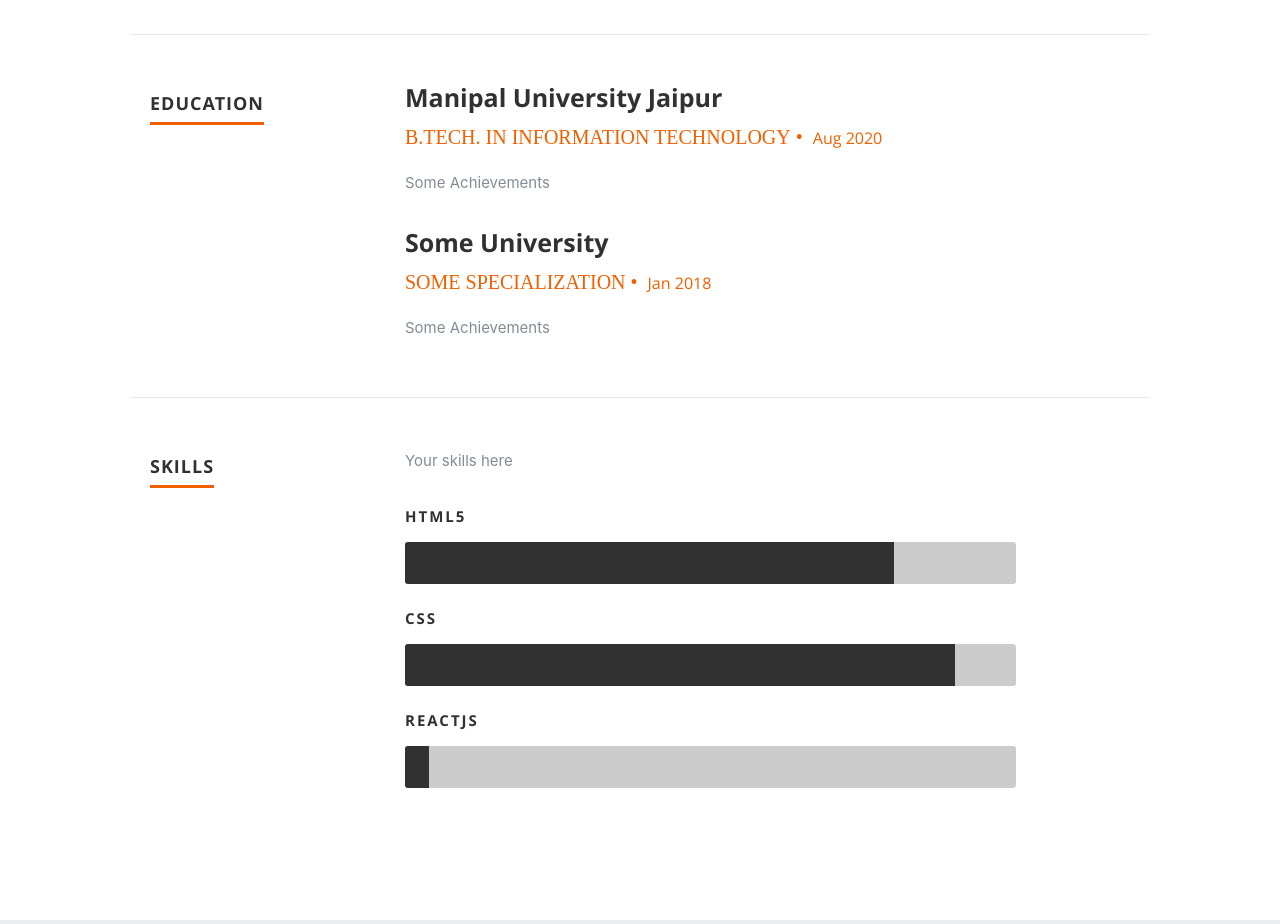
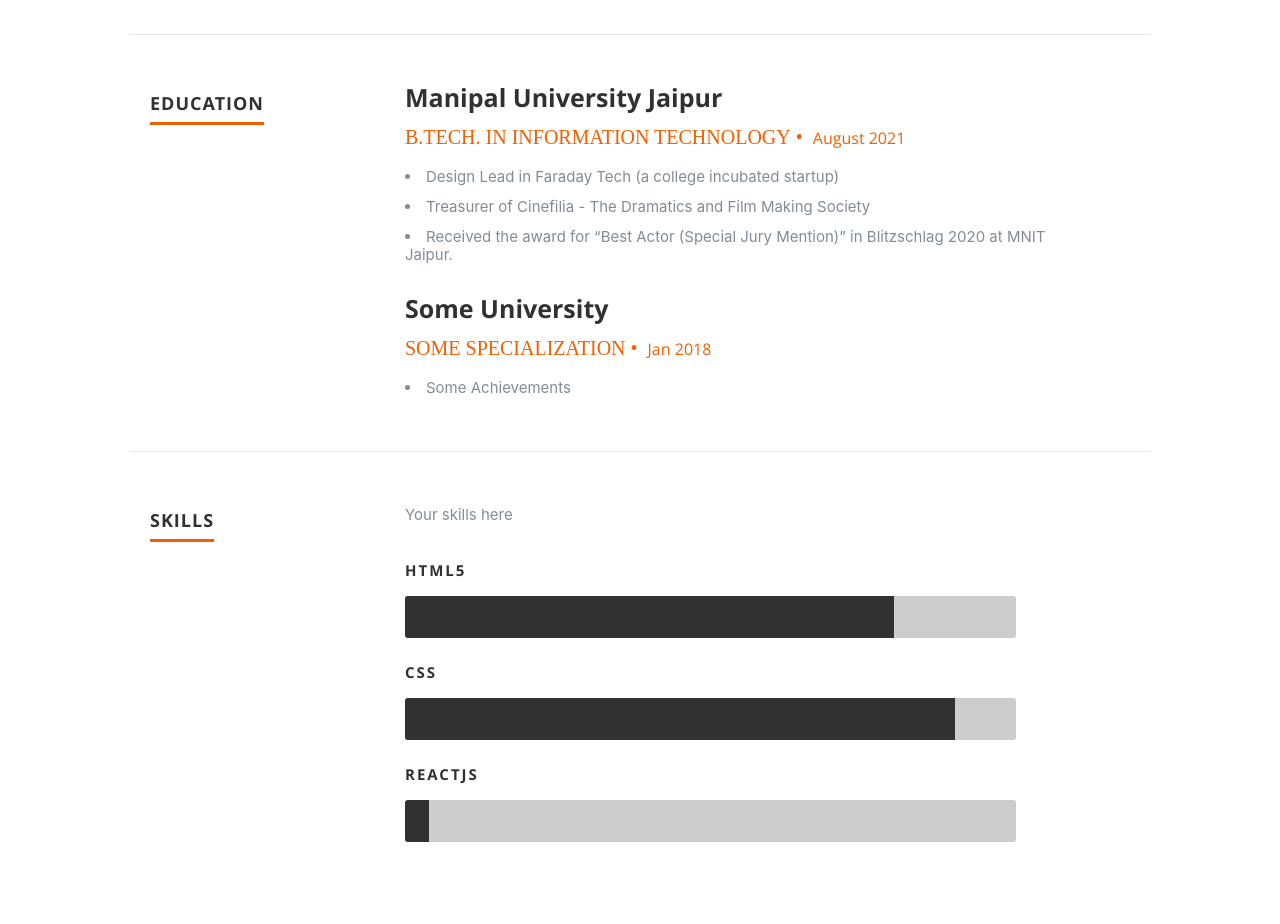
Before and after one commit to kartiktnj/kartiktnj-web, a React (Create React App) app: page / in a window 1280 px wide. Shown: the part 2000-2924 px from the top of the page. Built offline with nearby package versions, Linux system fonts and the light colour scheme.

Commit message:
education upd

```diff
--- a/src/components/Resume.js
+++ b/src/components/Resume.js
@@ -21,9 +21,6 @@ export default class Resume extends Component {
                       <p className="info">
                         {item.CompanyName}
                         <span>&bull;</span> <em className="date">{item.startDate} - {item.endDate}</em></p>
-                      {/* <p> */}
-                      {/* {item.description} */}
-                      {/* </p> */}
                       <ul className='description-point'>
                         {item.description.map((desc, index) => (
                           <li key={index}>{desc}</li>
@@ -53,7 +50,9 @@ export default class Resume extends Component {
                         {item.specialization}
                         <span>&bull;</span> <em className="date">{item.MonthOfPassing} {item.YearOfPassing}</em></p>
                       <p>
-                        {item.Achievements}
+                        {item.Achievements.map((desc, index) => (
+                          <li key={index}>{desc}</li>
+                        ))}
                       </p>
                     </div>
                   </div>
--- a/src/resumeData.js
+++ b/src/resumeData.js
@@ -53,16 +53,18 @@ let resumeData = {
     {
       "UniversityName": "Manipal University Jaipur",
       "specialization": "B.Tech. in Information Technology",
-      "MonthOfPassing": "Aug",
-      "YearOfPassing": "2020",
-      "Achievements": "Some Achievements"
+      "MonthOfPassing": "August",
+      "YearOfPassing": "2021",
+      "Achievements": ["Design Lead in Faraday Tech (a college incubated startup)",
+        "Treasurer of Cinefilia - The Dramatics and Film Making Society",
+        "Received the award for “Best Actor (Special Jury Mention)” in Blitzschlag 2020 at MNIT Jaipur."]
     },
     {
       "UniversityName": "Some University",
       "specialization": "Some specialization",
       "MonthOfPassing": "Jan",
       "YearOfPassing": "2018",
-      "Achievements": "Some Achievements"
+      "Achievements": ["Some Achievements"]
     }
   ],
   "skillsDescription": "Your skills here",
```
